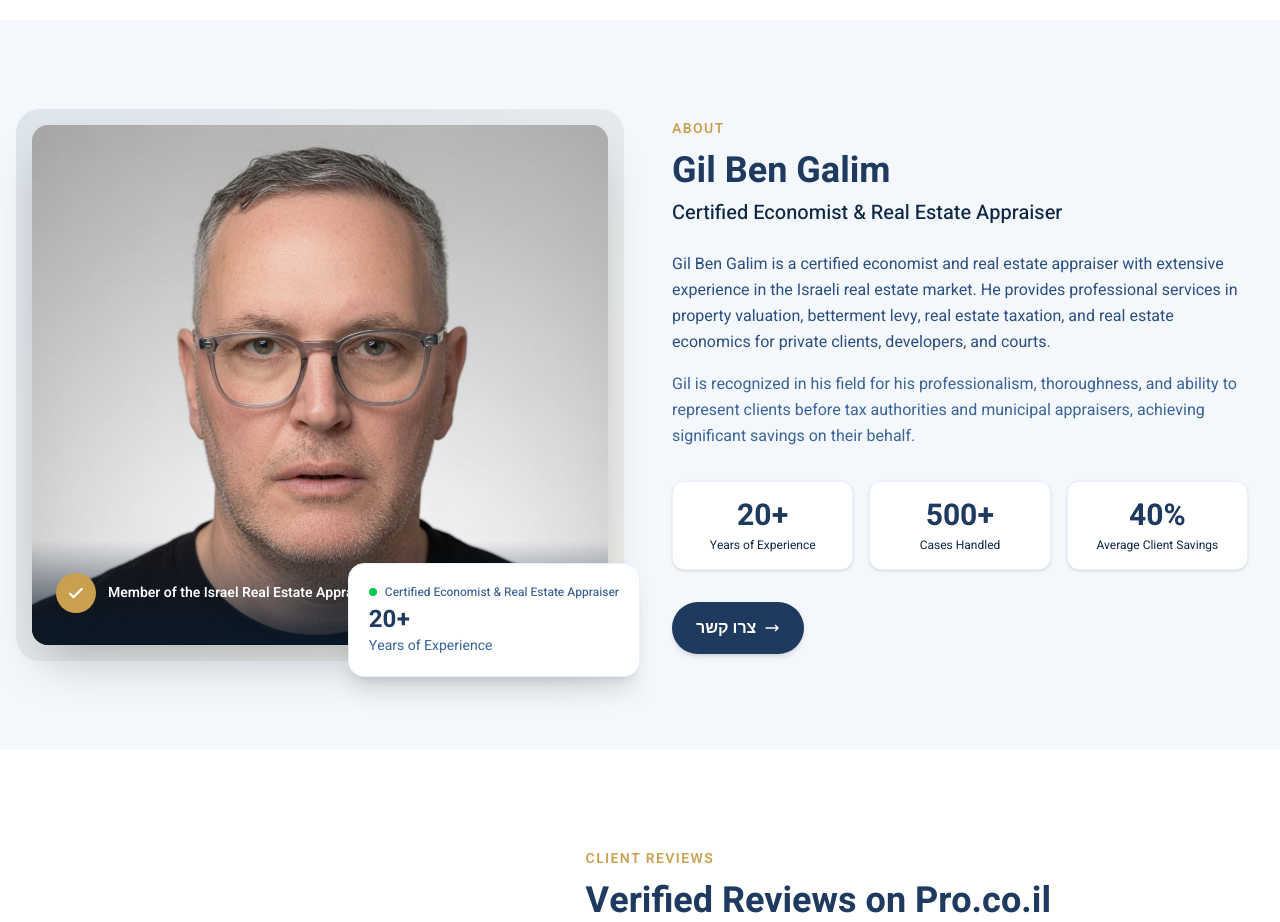
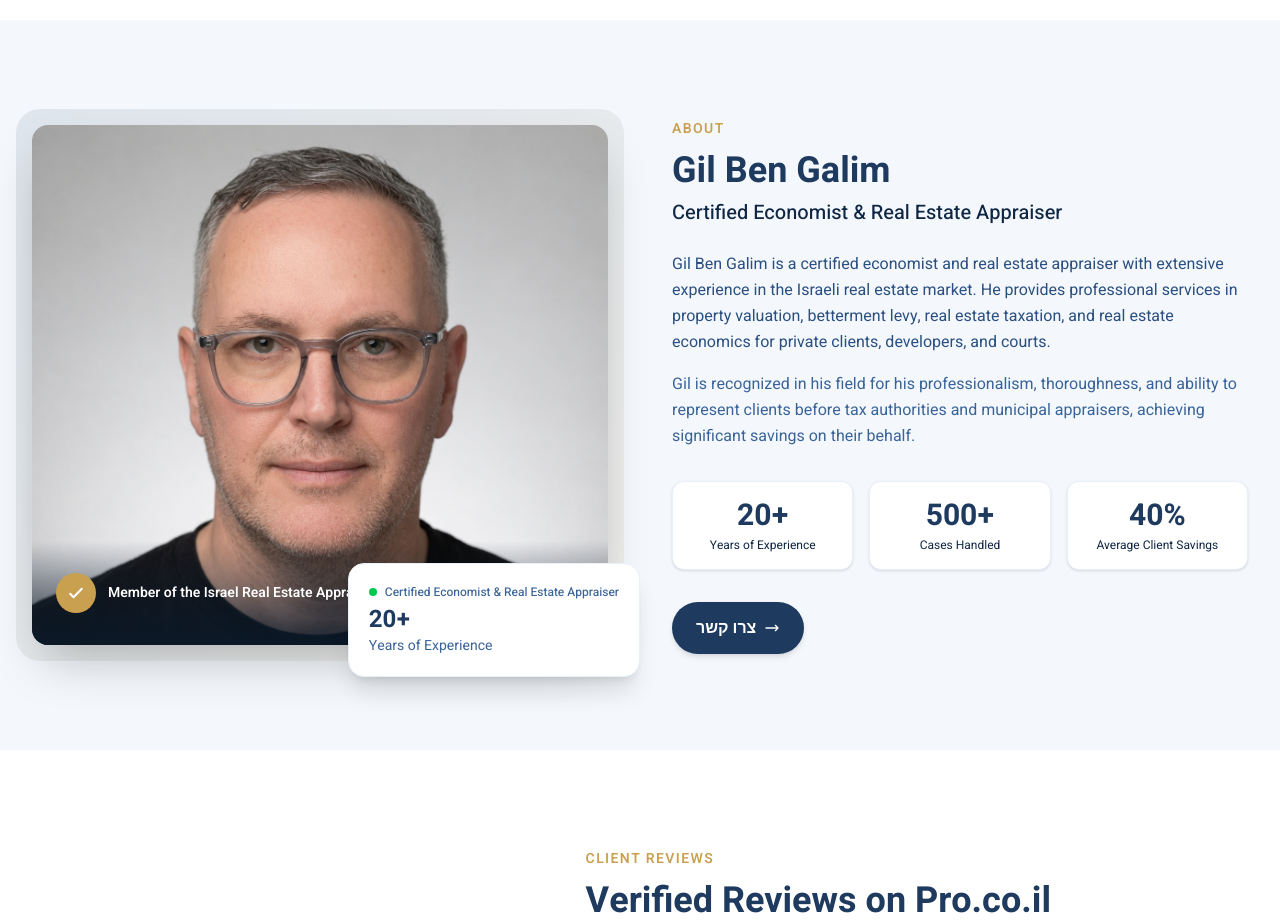
Before and after one commit to yaniv-barkai/gilbengalim, a Next.js app: page /en in a window 1280 px wide. Shown: the part 1820-2742 px from the top of the page. Built offline with nearby package versions, Linux system fonts and the light colour scheme.

Commit message:
New image

```diff
--- a/components/About.tsx
+++ b/components/About.tsx
@@ -30,7 +30,7 @@ export default function About() {
               {/* Photo frame */}
               <div className="relative rounded-2xl overflow-hidden shadow-2xl">
                 <img
-                  src="/images/gil.png"
+                  src="/images/Gil2.png"
                   alt="גיל בן גלים"
                   className="w-full h-96 lg:h-[520px] object-cover object-top"
                 />
```
Also changed, not shown: public/images/Gil2.png (added).
